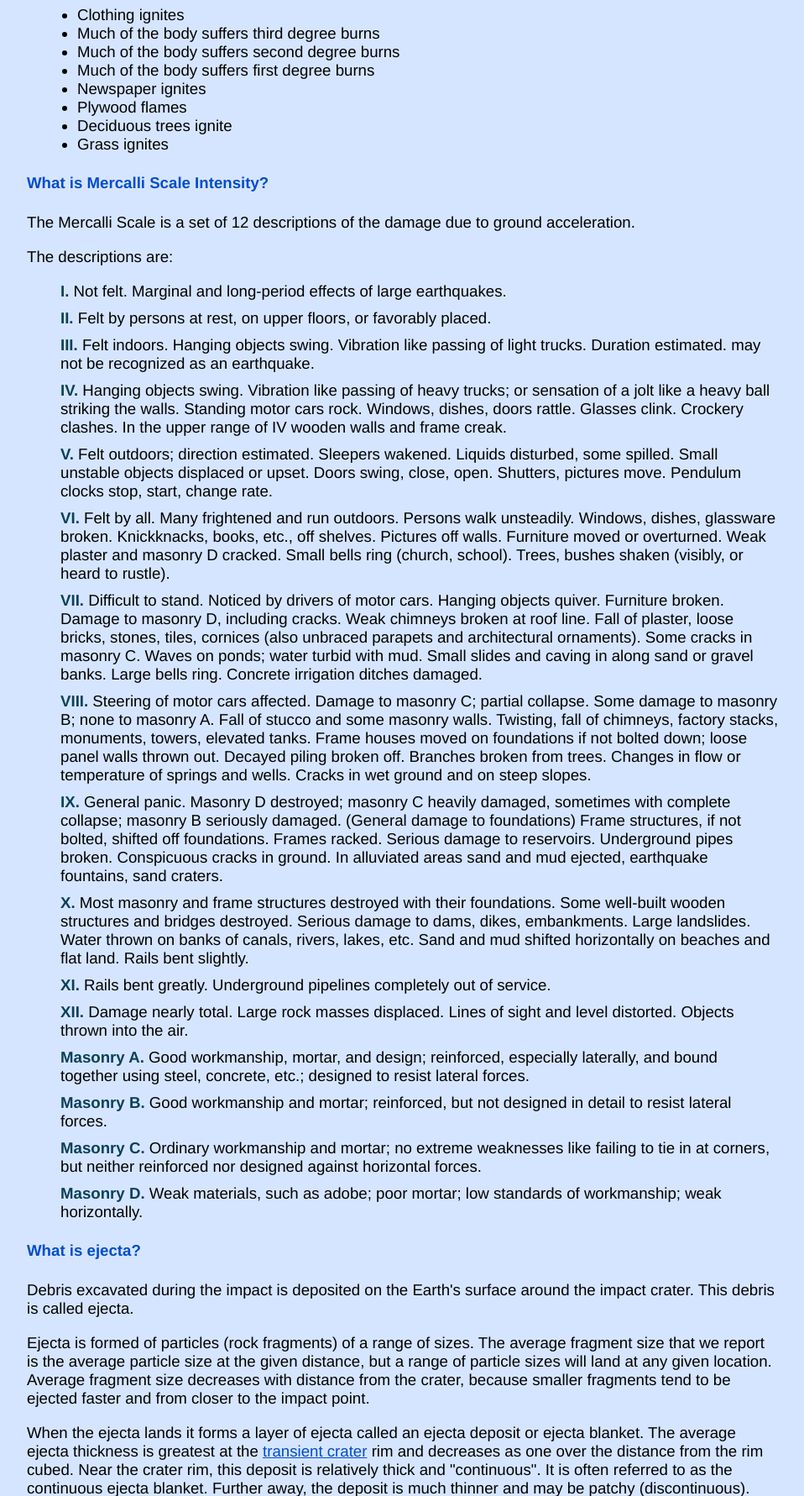
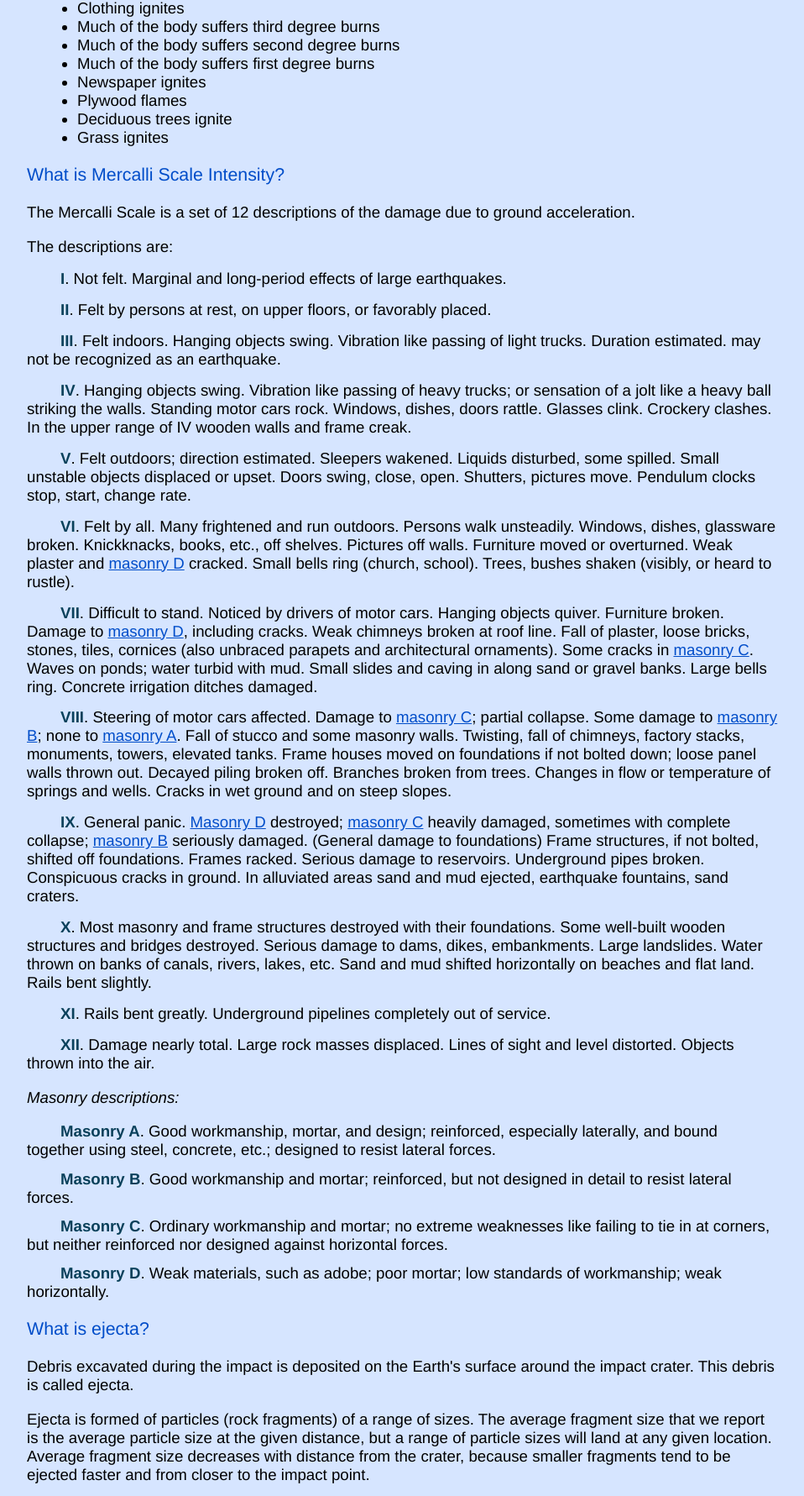
Before and after one commit to ImperialCollegeLondon/impact, a Flask app: page /craterexp in a window 1280 px wide. Shown: the part 806-2587 px from the top of the page at 84% size, without its empty margins (160-1118 px from the left). Run offline with Flask 3, Linux system fonts and the light colour scheme.

Commit message:
Fix accessibility issues. Add links to masonry types.

```diff
--- a/static/ImpactEarth.css
+++ b/static/ImpactEarth.css
@@ -253,8 +253,45 @@ dl.location  {
     font-weight: bold;
     color: #09405a;
 }
-.mercalli-explanation dd {
-    margin-bottom: 10px;
+.mercalli-list {
+    margin: 0;
+    margin-top: 1rem;
+}
+.mercalli-list dt {
+    display: inline;
+    margin-left: 40px;
+}
+.mercalli-list dt::after {
+    content: ". ";
+}
+.mercalli-list dd {
+    display: inline;
+    margin-left: 0;
+}
+.mercalli-list dd::after {
+    content: "";
+    display: block;
+    margin-bottom: 0.8em;
+}
+.masonry-list {
+    margin: 0;
+    margin-top: 1rem;
+}
+.masonry-list dt {
+    display: inline;
+    margin-left: 40px;
+}
+.masonry-list dt::after {
+    content: ". ";
+}
+.masonry-list dd {
+    display: inline;
+    margin-left: 0;
+}
+.masonry-list dd::after {
+    content: "";
+    display: block;
+    margin-bottom: 0.65em;
 }
 ul.damage {
     list-style-type: disc;
--- a/templates/craterexp.html
+++ b/templates/craterexp.html
@@ -1,7 +1,7 @@
 {% extends "base.html" %}
 {% block title %}Examples{% endblock %}
 {% block content %}
-<h4><a name="crater">What are Transient and Final Crater Diameters?</a></h4>
+<h3><a name="crater">What are Transient and Final Crater Diameters?</a></h3>
 <p>When the projectile strikes the surface, it ejects rock from the surface, resulting in a crater.  Shortly after the impact, the
 ground around the initially formed crater begins to collapse inward.  </p>
 <p>The Transient Crater Diameter is the distance from rim to rim of the crater that forms immediately after the impact, before the
@@ -10,7 +10,7 @@ collapse begins. </p>
 </p>
 
 
-<h4><a name="thermal">What is Thermal Radiation?</a></h4>
+<h3><a name="thermal">What is Thermal Radiation?</a></h3>
 <p>Terrestrial meteoroid impacts produce a cloud of hot vapor, termed the "fireball," which expands away from the impact point.  The
 bulk of the thermal energy from this cloud is emitted when the fireball has expanded and cooled to a surface temperature of about 3000
 K. </p>
@@ -30,49 +30,51 @@ These descriptions include:
 </ul>
 
 <div class="mercalli-explanation">
-<h4><a name="seismic">What is Mercalli Scale Intensity?</a></h4>
+<h3><a name="seismic">What is Mercalli Scale Intensity?</a></h3>
 <p>The Mercalli Scale is a set of 12 descriptions of the damage due to ground acceleration.</p>
 The descriptions are:
-<dl>
-<dd><span class="mercalli">I.</span>  Not felt.  Marginal and long-period effects of large earthquakes.</dd>
-<dd><span class="mercalli">II.</span>  Felt by persons at rest, on upper floors, or favorably placed.</dd>
-<dd><span class="mercalli">III.</span>  Felt indoors.  Hanging objects swing.  Vibration like passing of light trucks.  Duration estimated.  may not be recognized as
-an earthquake.</dd>
-<dd><span class="mercalli">IV.</span>  Hanging objects swing.  Vibration like passing of heavy trucks; or sensation of a jolt like a heavy ball striking the walls.
-Standing motor cars rock.  Windows, dishes, doors rattle.  Glasses clink.  Crockery clashes.  In the upper range of IV wooden walls and
-frame creak.</dd>
-<dd><span class="mercalli">V.</span>  Felt outdoors; direction estimated.  Sleepers wakened.  Liquids disturbed, some spilled.  Small unstable objects displaced or
-upset.  Doors swing, close, open.  Shutters, pictures move.  Pendulum clocks stop, start, change rate.</dd>
-<dd><span class="mercalli">VI.</span>  Felt by all.  Many frightened and run outdoors.  Persons walk unsteadily.  Windows, dishes, glassware broken.  Knickknacks,
-books, etc., off shelves.  Pictures off walls.  Furniture moved or overturned.  Weak plaster and masonry D cracked.  Small bells ring
-(church, school).  Trees, bushes shaken (visibly, or heard to rustle).</dd>
-<dd><span class="mercalli">VII.</span>  Difficult to stand.  Noticed by drivers of motor cars.  Hanging objects quiver.  Furniture broken.  Damage to masonry D,
-including cracks.  Weak chimneys broken at roof line.  Fall of plaster, loose bricks, stones, tiles, cornices (also unbraced parapets
-and architectural ornaments).  Some cracks in masonry C.  Waves on ponds; water turbid with mud.  Small slides and caving in along sand
-or gravel banks.  Large bells ring.  Concrete irrigation ditches damaged.</dd>
-<dd><span class="mercalli">VIII.</span>  Steering of motor cars affected.  Damage to masonry C; partial collapse.  Some damage to masonry B; none to masonry A.  Fall
-of stucco and some masonry walls.  Twisting, fall of chimneys, factory stacks, monuments, towers, elevated tanks.  Frame houses moved on
-foundations if not bolted down; loose panel walls thrown out.  Decayed piling broken off.  Branches broken from trees.  Changes in flow
-or temperature of springs and wells.  Cracks in wet ground and on steep slopes.</dd>
-<dd><span class="mercalli">IX.</span>  General panic.  Masonry D destroyed; masonry C heavily damaged, sometimes with complete collapse; masonry B seriously damaged.
-(General damage to foundations)  Frame structures, if not bolted, shifted off foundations.  Frames racked.  Serious damage to
-reservoirs.  Underground pipes broken.  Conspicuous cracks in ground.  In alluviated areas sand and mud ejected, earthquake fountains,
-sand craters.</dd>
-<dd><span class="mercalli">X.</span>  Most masonry and frame structures destroyed with their foundations.  Some well-built wooden structures and bridges destroyed.
-Serious damage to dams, dikes, embankments.  Large landslides.  Water thrown on banks of canals, rivers, lakes, etc.  Sand and mud
-shifted horizontally on beaches and flat land.  Rails bent slightly.</dd>
-<dd><span class="mercalli">XI.</span>  Rails bent greatly.  Underground pipelines completely out of service.</dd>
-<dd><span class="mercalli">XII.</span>  Damage nearly total.  Large rock masses displaced.  Lines of sight and level distorted.  Objects thrown into the air.</dd>
-<dd><span class="mercalli">Masonry A.</span>  Good workmanship, mortar, and design; reinforced, especially laterally, and bound together using steel, concrete, etc.;
-designed to resist lateral forces.</dd>
-<dd><span class="mercalli">Masonry B.</span>  Good workmanship and mortar; reinforced, but not designed in detail to resist lateral forces.</dd>
-<dd><span class="mercalli">Masonry C.</span>  Ordinary workmanship and mortar; no extreme weaknesses like failing to tie in at corners, but neither reinforced nor
-designed against horizontal forces.</dd>
-<dd><span class="mercalli">Masonry D.</span>  Weak materials, such as adobe; poor mortar; low standards of workmanship; weak horizontally.</dd>
+<dl class="mercalli-list">
+<dt><span class="mercalli">I</span></dt>
+<dd>Not felt.  Marginal and long-period effects of large earthquakes.</dd>
+<dt><span class="mercalli">II</span></dt>
+<dd>Felt by persons at rest, on upper floors, or favorably placed.</dd>
+<dt><span class="mercalli">III</span></dt>
+<dd>Felt indoors.  Hanging objects swing.  Vibration like passing of light trucks.  Duration estimated.  may not be recognized as an earthquake.</dd>
+<dt><span class="mercalli">IV</span></dt>
+<dd>Hanging objects swing.  Vibration like passing of heavy trucks; or sensation of a jolt like a heavy ball striking the walls.  Standing motor cars rock.  Windows, dishes, doors rattle.  Glasses clink.  Crockery clashes.  In the upper range of IV wooden walls and frame creak.</dd>
+<dt><span class="mercalli">V</span></dt>
+<dd>Felt outdoors; direction estimated.  Sleepers wakened.  Liquids disturbed, some spilled.  Small unstable objects displaced or upset.  Doors swing, close, open.  Shutters, pictures move.  Pendulum clocks stop, start, change rate.</dd>
+<dt><span class="mercalli">VI</span></dt>
+<dd>Felt by all.  Many frightened and run outdoors.  Persons walk unsteadily.  Windows, dishes, glassware broken.  Knickknacks, books, etc., off shelves.  Pictures off walls.  Furniture moved or overturned.  Weak plaster and <a href="#masonry-d">masonry D</a> cracked.  Small bells ring (church, school).  Trees, bushes shaken (visibly, or heard to rustle).</dd>
+<dt><span class="mercalli">VII</span></dt>
+<dd>Difficult to stand.  Noticed by drivers of motor cars.  Hanging objects quiver.  Furniture broken.  Damage to <a href="#masonry-d">masonry D</a>, including cracks.  Weak chimneys broken at roof line.  Fall of plaster, loose bricks, stones, tiles, cornices (also unbraced parapets and architectural ornaments).  Some cracks in <a href="#masonry-c">masonry C</a>.  Waves on ponds; water turbid with mud.  Small slides and caving in along sand or gravel banks.  Large bells ring.  Concrete irrigation ditches damaged.</dd>
+<dt><span class="mercalli">VIII</span></dt>
+<dd>Steering of motor cars affected.  Damage to <a href="#masonry-c">masonry C</a>; partial collapse.  Some damage to <a href="#masonry-b">masonry B</a>; none to <a href="#masonry-a">masonry A</a>.  Fall of stucco and some masonry walls.  Twisting, fall of chimneys, factory stacks, monuments, towers, elevated tanks.  Frame houses moved on foundations if not bolted down; loose panel walls thrown out.  Decayed piling broken off.  Branches broken from trees.  Changes in flow or temperature of springs and wells.  Cracks in wet ground and on steep slopes.</dd>
+<dt><span class="mercalli">IX</span></dt>
+<dd>General panic.  <a href="#masonry-d">Masonry D</a> destroyed; <a href="#masonry-c">masonry C</a> heavily damaged, sometimes with complete collapse; <a href="#masonry-b">masonry B</a> seriously damaged.  (General damage to foundations)  Frame structures, if not bolted, shifted off foundations.  Frames racked.  Serious damage to reservoirs.  Underground pipes broken.  Conspicuous cracks in ground.  In alluviated areas sand and mud ejected, earthquake fountains, sand craters.</dd>
+<dt><span class="mercalli">X</span></dt>
+<dd>Most masonry and frame structures destroyed with their foundations.  Some well-built wooden structures and bridges destroyed.  Serious damage to dams, dikes, embankments.  Large landslides.  Water thrown on banks of canals, rivers, lakes, etc.  Sand and mud shifted horizontally on beaches and flat land.  Rails bent slightly.</dd>
+<dt><span class="mercalli">XI</span></dt>
+<dd>Rails bent greatly.  Underground pipelines completely out of service.</dd>
+<dt><span class="mercalli">XII</span></dt>
+<dd>Damage nearly total.  Large rock masses displaced.  Lines of sight and level distorted.  Objects thrown into the air.</dd>
+
+</dl>
+
+<p><em>Masonry descriptions:</em></p>
+<dl class="masonry-list">
+<dt id="masonry-a"><span class="mercalli">Masonry A</span></dt>
+<dd>Good workmanship, mortar, and design; reinforced, especially laterally, and bound together using steel, concrete, etc.; designed to resist lateral forces.</dd>
+<dt id="masonry-b"><span class="mercalli">Masonry B</span></dt>
+<dd>Good workmanship and mortar; reinforced, but not designed in detail to resist lateral forces.</dd>
+<dt id="masonry-c"><span class="mercalli">Masonry C</span></dt>
+<dd>Ordinary workmanship and mortar; no extreme weaknesses like failing to tie in at corners, but neither reinforced nor designed against horizontal forces.</dd>
+<dt id="masonry-d"><span class="mercalli">Masonry D</span></dt>
+<dd>Weak materials, such as adobe; poor mortar; low standards of workmanship; weak horizontally.</dd>
 </dl>
 </div>
 
-<h4><a name="ejecta">What is ejecta?</a></h4>
+<h3><a name="ejecta">What is ejecta?</a></h3>
 <p>Debris excavated during the impact is deposited on the Earth's surface around the
 impact crater.  This debris is called ejecta.
 <p>Ejecta is formed of particles (rock fragments) of a range of sizes. The average fragment size that we report is the average particle size at the given distance, but a range of particle sizes will land at any given location. Average fragment size decreases with distance from the crater, because smaller fragments tend to be ejected faster and from closer to the impact point.</p>
@@ -81,7 +83,7 @@ transient crater</a> rim and decreases as one over the distance from the rim cub
 <p>At a given distance from the crater, the ejecta deposit may have a range of thicknesses, depending on the direction, particularly at ranges where the ejecta is discontinuous. Hence the estimate of ejecta thickness we give is an "average" around the crater at the given distance.</p>
 
 
-<h4><a name="airblast">What is the air blast?</a></h4>
+<h3><a name="airblast">What is the air blast?</a></h3>
 <p>The energy due to the impact causes a distortion in the air.  This distortion travels in the form of a wave.  If the energy of the
 impact is very high, the wave may initially be a shock wave, travelling at a velocity greater than the speed of sound in air.  The wave
 eventually decays into a sound wave travelling at 300 m/s (671 mph).
@@ -105,6 +107,6 @@ The air blast caused by the impact can cause a great deal of damage.
     <li>Up to 90 percent of trees blown down; remainder stripped of branches and leaves.</li>
 </ul>
 
-<h4><a name="tsunami">What is a tsunami?</a></h4>
+<h3><a name="tsunami">What is a tsunami?</a></h3>
 Impact-generated tsunami explained here...
 {% endblock %}
```
